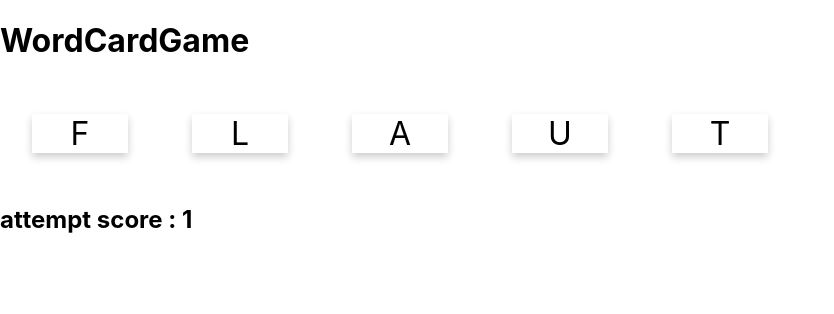
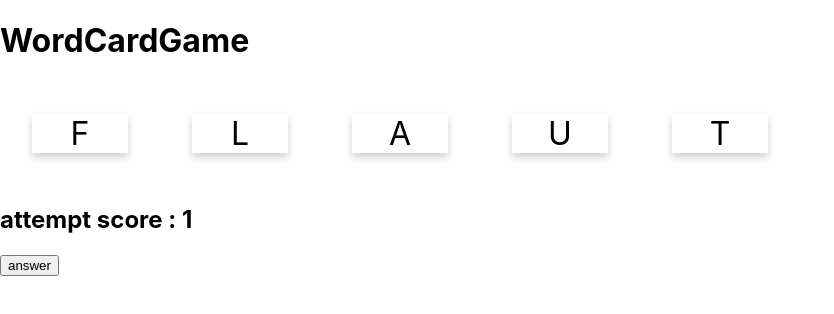
Before and after one commit to Trairath/Lab-React-3sa03, a React (Create React App) app: page / in a window 1280 px wide. Shown: the top 314 px of the page, without its empty margins (0-834 px from the left). Built offline with nearby package versions, Linux system fonts and the light colour scheme.

Commit message:
add answer button

```diff
--- a/src/CharacterCard.js
+++ b/src/CharacterCard.js
@@ -8,6 +8,7 @@ export default function CharacterCard(props) {
         if(!active){
             setActive(true)
             props.activationHandler(props.value)
+            console.log('reset')
         }
     }
 
--- a/src/WordCard.js
+++ b/src/WordCard.js
@@ -10,7 +10,8 @@ const prepareStateFromWord = (given_word) => {
     chars,
     attempt: 1,
     guess: '',
-    completed: false
+    completed: false,
+    score: 0
     }
    }
 
@@ -24,8 +25,8 @@ export default function WordCard(props){
 
             if(guess.length == state.word.length){
                 if(guess == state.word){
-                    console.log('yeah!')
                     setState({...state, guess: '', completed: true})
+                    setMessage("excellent!!")
                 }else{
                     console.log('reset')
                     setState({...state, guess: '', attempt: state.attempt + 1})
@@ -33,14 +34,19 @@ export default function WordCard(props){
             }
         }
 
+        const [message, setMessage] = useState('');
 
+        const answerClick = () => {
+            setMessage(state.word);
+    };
 
     return (
         <div>
                 <h1>WordCardGame</h1>
                 {state.chars.map((c,i)=><CharacterCard value={c} key={i}activationHandler={activationHandler} attempt={state.attempt}/>) }
                 <h2>attempt score : {state.attempt}</h2>
-
+                <button onClick={answerClick}>answer</button>
+                <p>{message}</p>
         </div>
     );
 }
```
